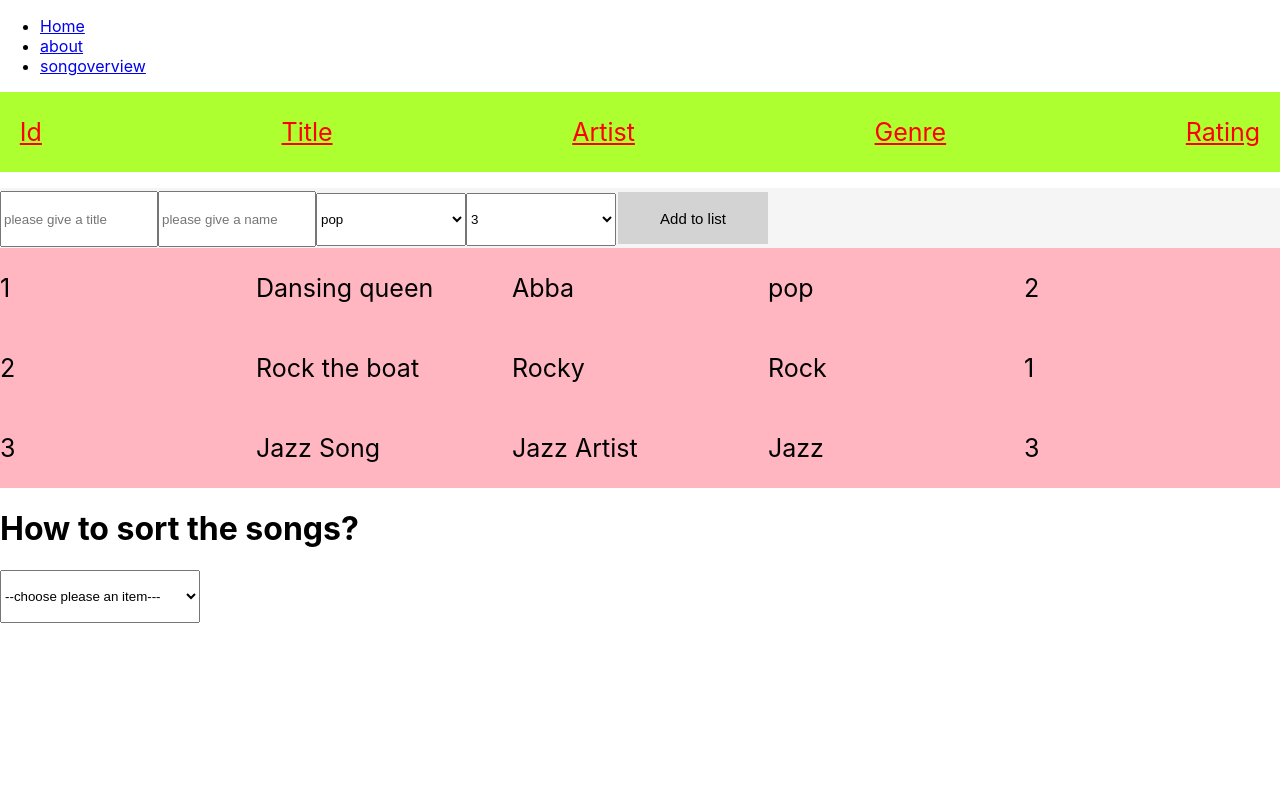
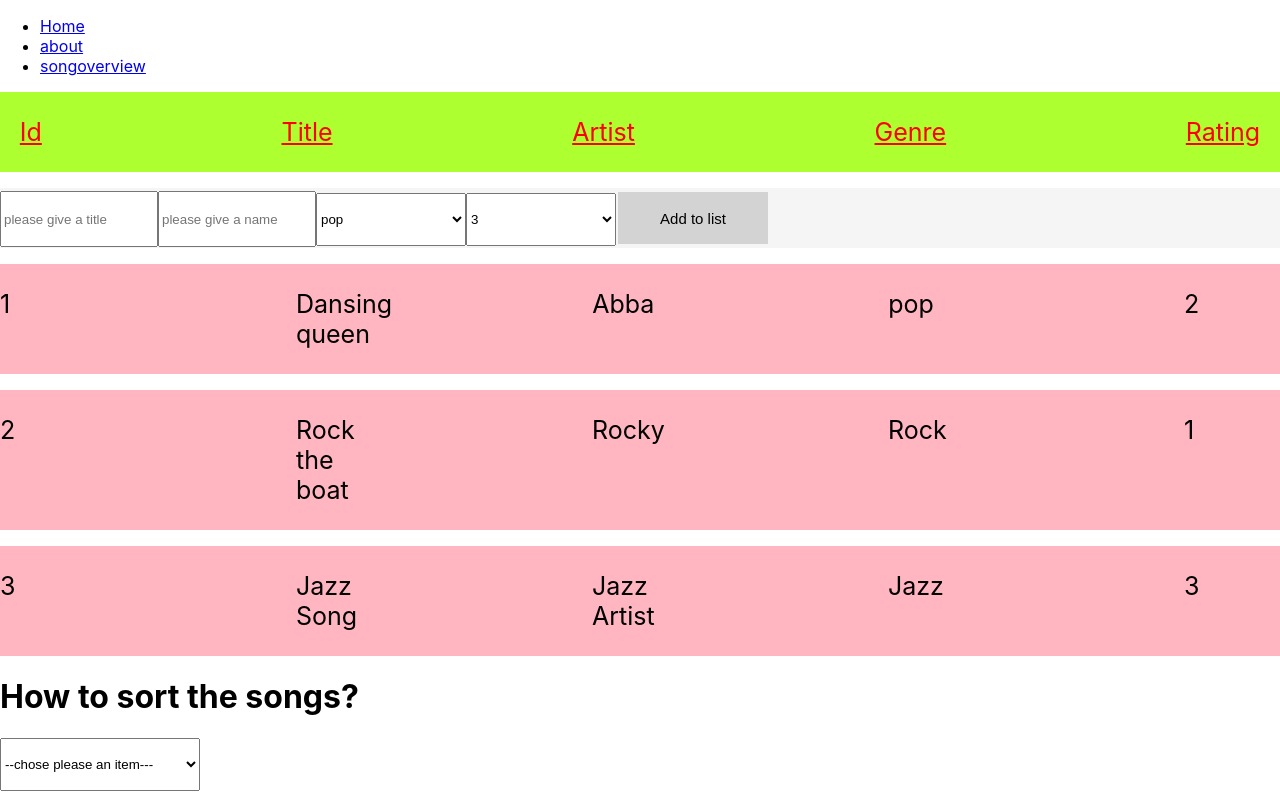
Before and after one commit to LHL-source/React_Assignment_SongSaver, a React (Create React App) app: page /songoverview in a window 1280 px wide. Built offline with nearby package versions, Linux system fonts and the light colour scheme.

Commit message:
Add files via upload

```diff
--- a/src/App.css
+++ b/src/App.css
@@ -26,10 +26,12 @@
 }
 
 .ttz{
+  padding: 0px;
   background-color:lightpink;
   display:flex;
- flex-direction: row;
- justify-content:  space-around;
+ flex-direction:row;
+ justify-content:space-around;
+ gap: 200px;
 
 }
 
--- a/src/components/ListItem.js
+++ b/src/components/ListItem.js
@@ -2,15 +2,15 @@ import React from "react";
 
 function ListItem ({ song, genre}){
     return (
-        <li className="listcontainer">
-          <div className="ttz">
+        <ul className="listcontainer">
+          <li className="ttz">
             <p >{song.id}</p>
             <p >{song.title}</p>
             <p >{song.artist}</p>
             <p>{song.genre}</p>
             <p>{song.rating}</p>
-            </div>
-        </li>
+            </li>
+        </ul>
     )
 
 }
--- a/src/components/SongSort.js
+++ b/src/components/SongSort.js
@@ -15,7 +15,7 @@ function SongSort ({sortering, handleClickSort}) {
         //value={sortering.value}
         onChange={handleClickSort}
         >
-            <option value="">--choose please an item---</option>
+            <option value="">--chose please an item---</option>
             <option value="TAZ">title a-z</option>
             <option value="TZA">title z-a</option>
 
```
